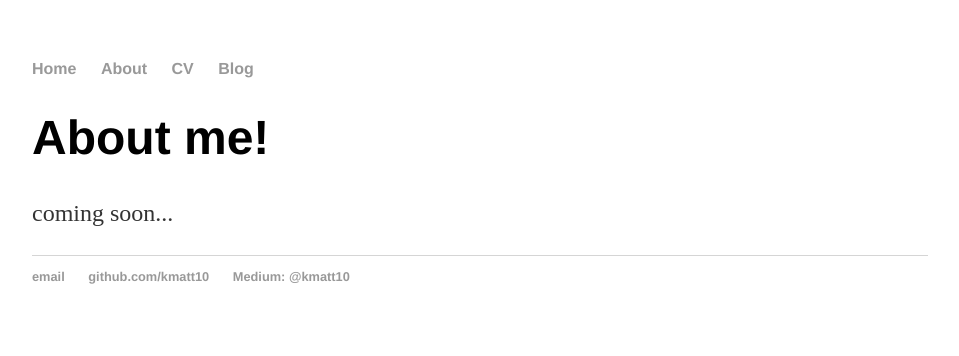
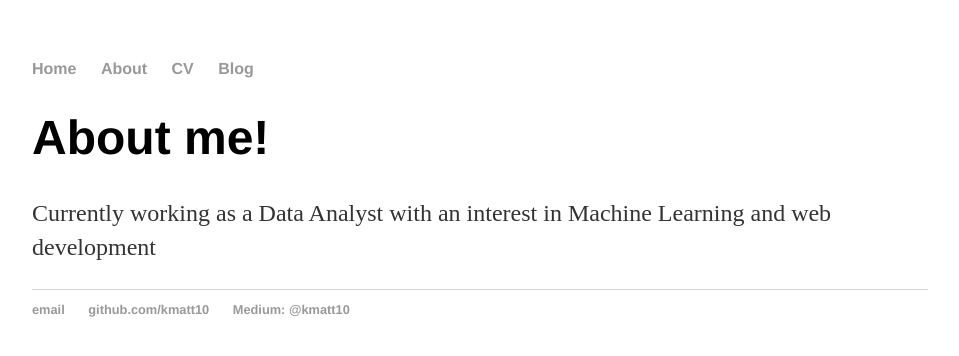
Before and after one commit to kmatt10/kmatt10.github.io, a Jekyll site: the page built from about/index.html, in a window 1280 px wide. Shown: the top 356 px of the page, without its empty margins (160-1119 px from the left). Built offline with Jekyll 4.4.1, drawn with Linux system fonts in a browser that asks for light colours.

Commit message:
Update index.html

```diff
--- a/about/index.html
+++ b/about/index.html
@@ -5,5 +5,5 @@ title: about
 
 <div class="blurb">
   <h1>About me!</h1>
-  <p>coming soon...</p>
+  <p>Currently working as a Data Analyst with an interest in Machine Learning and web development</p>
 </div>
```
